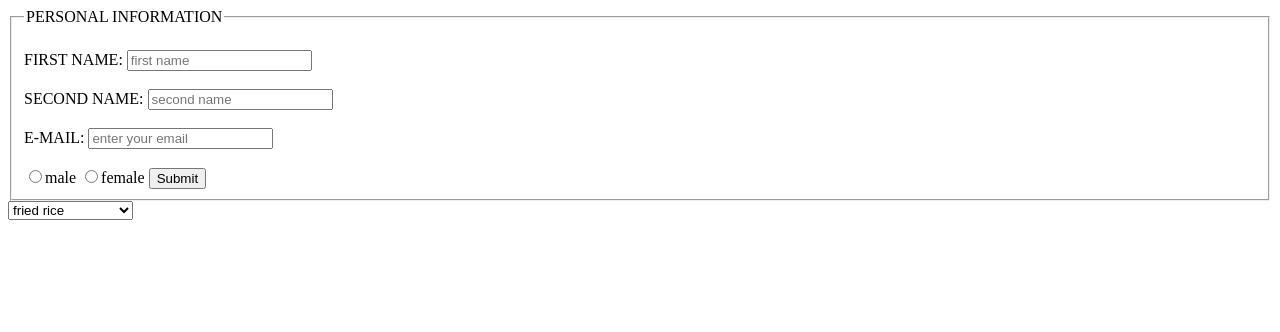
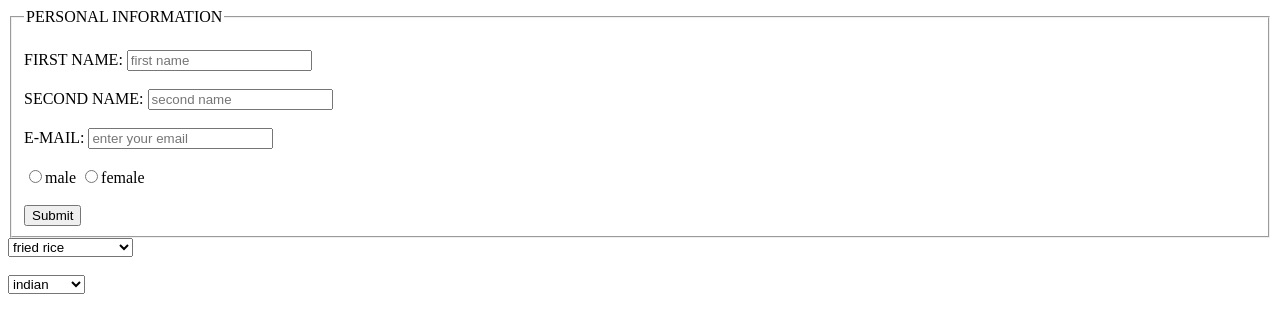
Before and after one commit to kamalakar5683/gfg-task, a plain HTML site: page index.html in a window 1280 px wide. Drawn offline with Linux system fonts and the light colour scheme.

Commit message:
index.html

```diff
--- a/index.html
+++ b/index.html
@@ -16,7 +16,7 @@
         <input id="sname" type="text" placeholder="second name" name="name"><br>
         <br><label for="name">E-MAIL:</label>
         <input type="email" placeholder="enter your email"><br><br>
-<input type="radio">male  <input type="radio">female
+<input type="radio">male  <input type="radio">female <br><br>
         <input type="submit" >
         </fieldset>
         <select name="receipies" id="">
@@ -29,6 +29,17 @@
                 <option value="france">france</option>
             </optgroup>
         </select>
+        <br><br>
+        <select name="" id="">
+            <datalist>
+                <option value="" >
+                    indian</option>
+                <option value="" >russian</option>
+                <option value="">french</option>
+                <option value="">american</option>
+
+            </datalist><br><br>
+        </select>
     </form>
 </body>
 </html>
```
